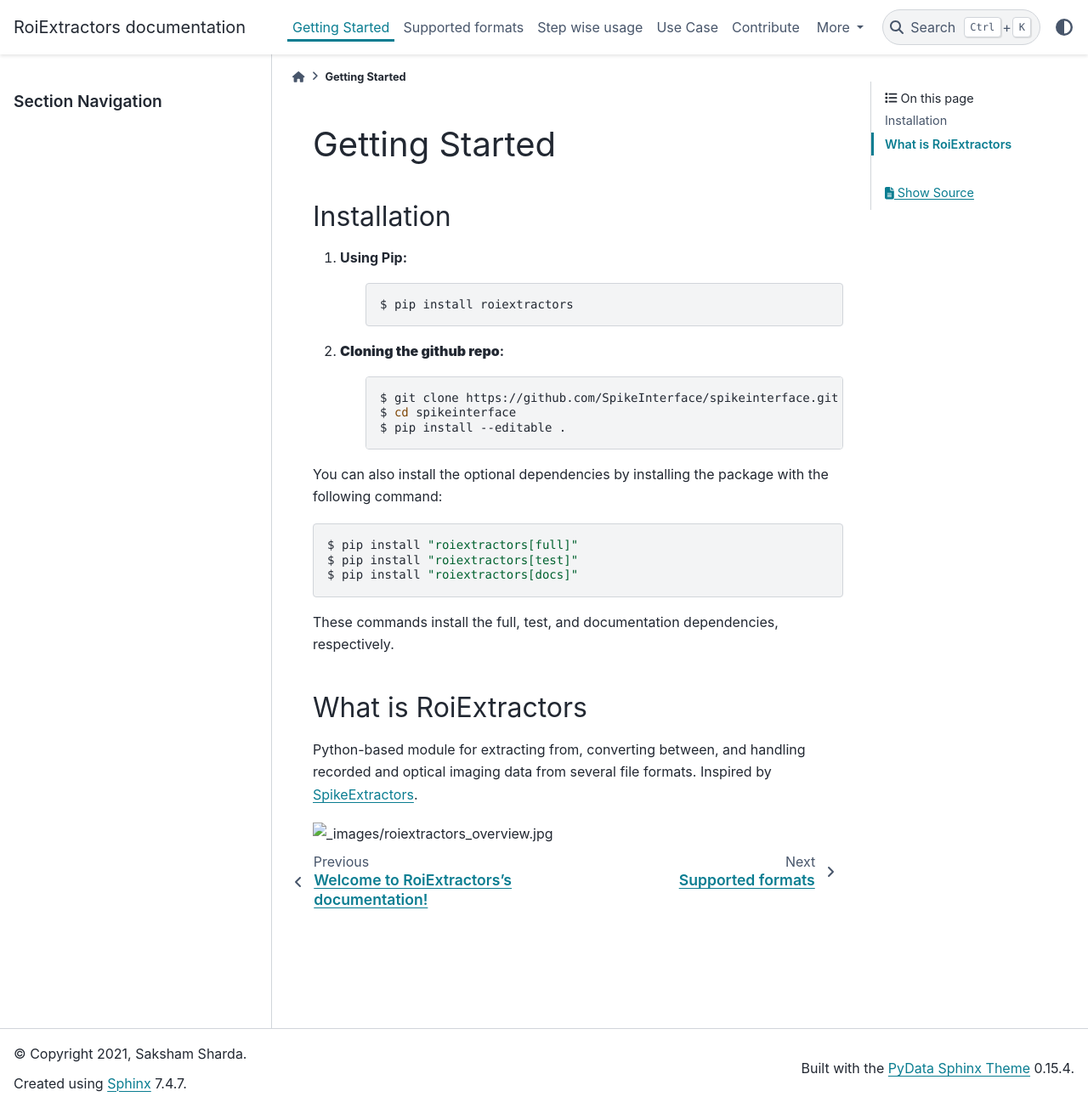
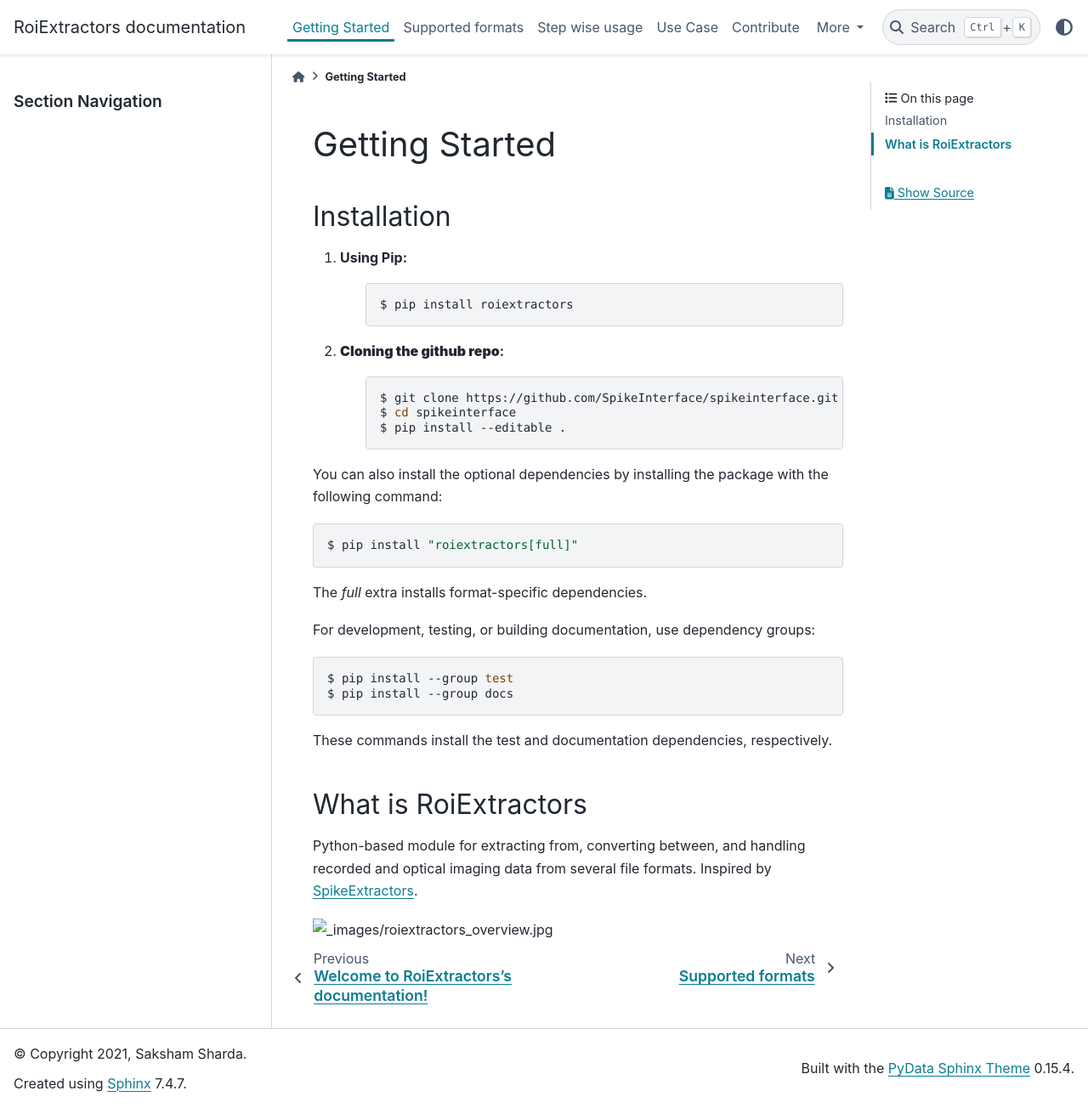
Before and after one commit to catalystneuro/roiextractors, a Sphinx documentation site: the page built from docs/source/gettingstarted.rst, in a window 1280 px wide and 1304 px high. Shown: the whole window at 85% size. Built offline with Sphinx 7.4.7 and the PyData theme 0.15.4, drawn with Linux system fonts in a browser that asks for light colours.

Commit message:
Use dependency groups (#540)

```diff
--- a/docs/source/gettingstarted.rst
+++ b/docs/source/gettingstarted.rst
@@ -22,10 +22,17 @@
 .. code-block:: shell
 
     $ pip install "roiextractors[full]"
-    $ pip install "roiextractors[test]"
-    $ pip install "roiextractors[docs]"
 
-These commands install the full, test, and documentation dependencies, respectively.
+The `full` extra installs format-specific dependencies.
+
+For development, testing, or building documentation, use dependency groups:
+
+.. code-block:: shell
+
+    $ pip install --group test
+    $ pip install --group docs
+
+These commands install the test and documentation dependencies, respectively.
 
 What is RoiExtractors
 ---------------------
```
Also changed, not shown: CHANGELOG.md (+15 -14 lines), pyproject.toml (+4 -4 lines), .readthedocs.yml, 2 other files.
